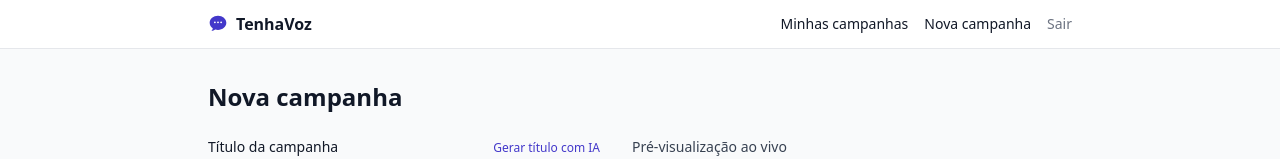
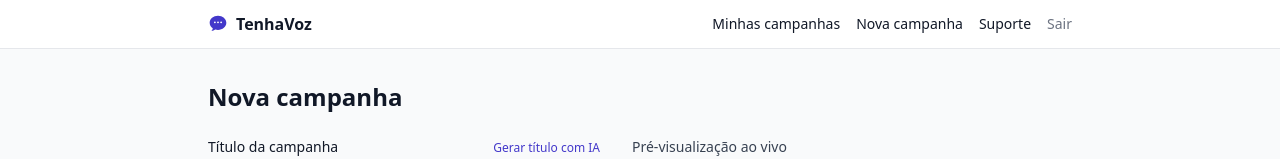
Before and after one commit to andrelsdamasio/tenhavoz, a Next.js app: page /dashboard/new in a window 1280 px wide. Shown: the top 159 px of the page. Built offline with nearby package versions, Linux system fonts and the light colour scheme; no server answers; the database is empty.

Commit message:
Add a support link in the dashboard header
Opens the user's own email client (mailto:) pre-addressed to the
admin, with their account email and a prompt filled in, so anyone
stuck has a direct way to reach support instead of being stranded.

```diff
--- a/app/dashboard/layout.tsx
+++ b/app/dashboard/layout.tsx
@@ -1,8 +1,15 @@
 import Link from "next/link";
 import { signOut } from "../(auth)/actions";
 import { createClient } from "@/lib/supabase/server";
-import { isAdminEmail } from "@/lib/admin";
+import { isAdminEmail, getSupportEmail } from "@/lib/admin";
 import Logo from "@/components/Logo";
+
+function buildSupportMailto(userEmail: string | undefined): string {
+  const supportEmail = getSupportEmail();
+  const subject = "Suporte TenhaVoz";
+  const body = `Olá! Preciso de ajuda com a minha conta (${userEmail ?? "e-mail não identificado"}).\n\nDescreva aqui o que está acontecendo:\n`;
+  return `mailto:${supportEmail}?subject=${encodeURIComponent(subject)}&body=${encodeURIComponent(body)}`;
+}
 
 export default async function DashboardLayout({
   children,
@@ -35,6 +42,9 @@ export default async function DashboardLayout({
                 Admin
               </Link>
             )}
+            <a href={buildSupportMailto(user?.email)} className="hover:underline">
+              Suporte
+            </a>
             <form action={signOut}>
               <button type="submit" className="text-gray-500 hover:underline">
                 Sair
--- a/lib/admin.ts
+++ b/lib/admin.ts
@@ -9,3 +9,8 @@ export function isAdminEmail(email: string | null | undefined): boolean {
 
   return allowed.includes(email.toLowerCase());
 }
+
+/** Primeiro e-mail de ADMIN_EMAILS — pra onde o botão de suporte manda a mensagem. */
+export function getSupportEmail(): string {
+  return (process.env.ADMIN_EMAILS ?? "").split(",")[0]?.trim() ?? "";
+}
```
